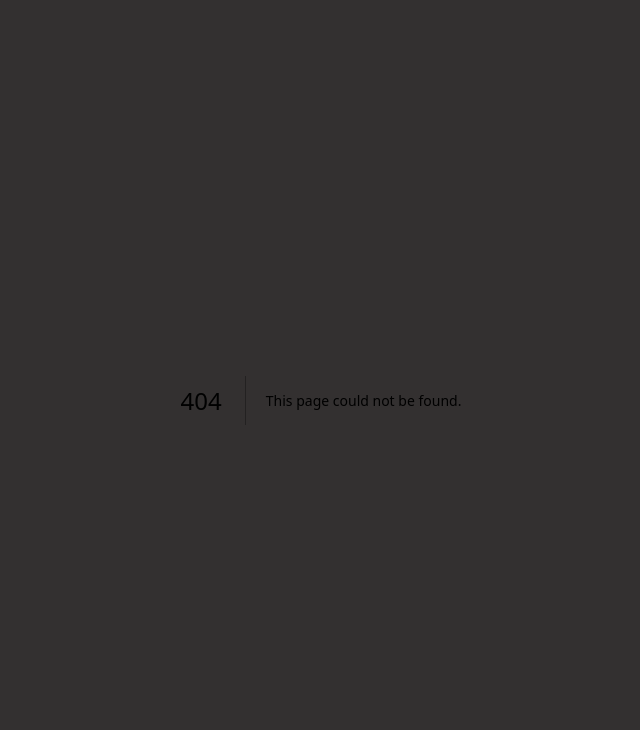
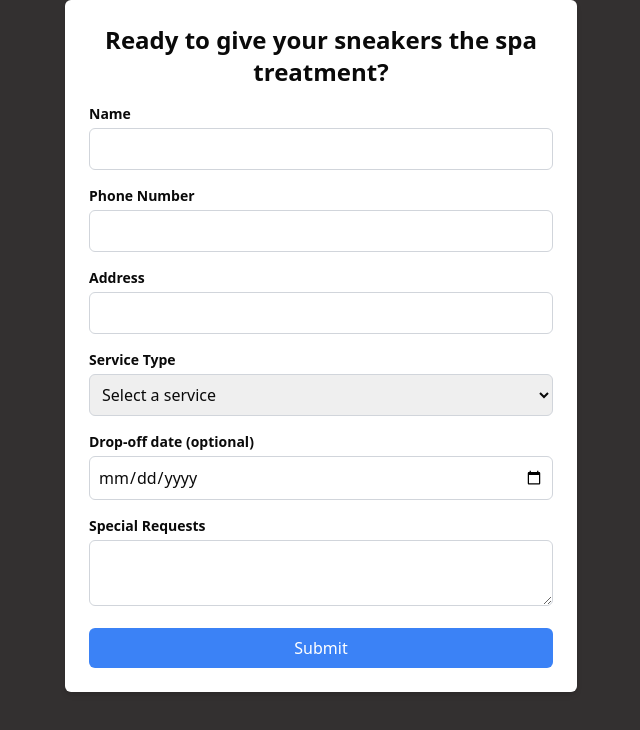
Before and after one commit to lumap-svg/SneakersSpa, a Next.js app: page /booking in a window 1280 px wide. Before the commit this address had no page. Shown: the top 730 px of the page, without its empty margins (319-959 px from the left). Built offline with nearby package versions, Linux system fonts and the light colour scheme.

Commit message:
created a booking form

```diff
--- /dev/null
+++ b/app/booking/page.tsx
@@ -0,0 +1,127 @@
+"use client"
+import React, { useState } from 'react';
+
+export default function Page() {
+  const [formData, setFormData] = useState({
+    name: '',
+    phoneNumber: '',
+    address: '',
+    dropOffDate: '',
+    serviceType: '',
+    specialRequests: '',
+  });
+
+  const handleChange = (e:any) => {
+    const { name, value } = e.target;
+    setFormData({
+      ...formData,
+      [name]: value,
+    });
+  };
+
+  const handleSubmit = (e:any) => {
+    e.preventDefault();
+    console.log(formData);
+    // Handle form submission logic here
+  };
+
+  return (
+    <div className="max-w-lg mx-auto p-6 bg-white shadow-md rounded-md">
+      <h1 className="text-2xl font-bold text-center mb-4">Ready to give your sneakers the spa treatment?</h1>
+      <form onSubmit={handleSubmit} className="space-y-4">
+        <div>
+          <label htmlFor="name" className="block text-sm font-semibold">Name</label>
+          <input
+            type="text"
+            id="name"
+            name="name"
+            value={formData.name}
+            onChange={handleChange}
+            className="w-full p-2 border border-gray-300 rounded-md mt-1"
+            required
+          />
+        </div>
+
+        <div>
+          <label htmlFor="phoneNumber" className="block text-sm font-semibold">Phone Number</label>
+          <input
+            type="tel"
+            id="phoneNumber"
+            name="phoneNumber"
+            value={formData.phoneNumber}
+            onChange={handleChange}
+            className="w-full p-2 border border-gray-300 rounded-md mt-1"
+            required
+          />
+        </div>
+
+        <div>
+          <label htmlFor="address" className="block text-sm font-semibold">Address</label>
+          <input
+            type="text"
+            id="address"
+            name="address"
+            value={formData.address}
+            onChange={handleChange}
+            className="w-full p-2 border border-gray-300 rounded-md mt-1"
+            required
+          />
+        </div>
+
+        {/* Service Type */}
+        <div>
+          <label htmlFor="serviceType" className="block text-sm font-semibold">Service Type</label>
+          <select
+            id="serviceType"
+            name="serviceType"
+            value={formData.serviceType}
+            onChange={handleChange}
+            className="w-full p-2 border border-gray-300 rounded-md mt-1"
+            required
+          >
+            <option value="">Select a service</option>
+            <option value="standard">standard</option>
+            <option value="Premium">Premium</option>
+            <option value="Specialized">Specialized</option>
+          </select>
+        </div>
+
+        {/* Drop-off Date */}
+        <div>
+          <label htmlFor="dropOffDate" className="block text-sm font-semibold">Drop-off date (optional)</label>
+          <input
+            type="date"
+            id="dropOffDate"
+            name="dropOffDate"
+            value={formData.dropOffDate}
+            onChange={handleChange}
+            className="w-full p-2 border border-gray-300 rounded-md mt-1"
+          />
+        </div>
+
+        {/* Special Requests */}
+        <div>
+          <label htmlFor="specialRequests" className="block text-sm font-semibold">Special Requests</label>
+          <textarea
+            id="specialRequests"
+            name="specialRequests"
+            value={formData.specialRequests}
+            onChange={handleChange}
+            // rows=3
+            className="w-full p-2 border border-gray-300 rounded-md mt-1"
+          />
+        </div>
+
+        {/* Submit Button */}
+        <div className="flex justify-center">
+          <button
+            type="submit"
+            className="w-full bg-blue-500 text-white py-2 rounded-md hover:bg-blue-600 focus:outline-none"
+          >
+            Submit
+          </button>
+        </div>
+      </form>
+    </div>
+  );
+}
--- a/components/heroslanding.tsx
+++ b/components/heroslanding.tsx
@@ -1,3 +1,4 @@
+"use client"
 import Image from 'next/image';
 import React from 'react';
 
@@ -26,7 +27,7 @@ export default function Heroslanding() {
         <h3 className="text-lg md:text-2xl font-semibold text-gray-600 mb-6">
           Machine-washed, dried, and ready in just 2 hours.
         </h3>
-        <button className="w-max mx-auto md:mx-0 rounded-full border border-[#52480ff8] bg-yellow-500 text-white px-6 py-3 text-lg font-semibold transition transform hover:scale-105 hover:bg-yellow-600 focus:outline-none focus:ring-2 focus:ring-yellow-400 focus:ring-opacity-50">
+        <button onClick={() =>'/booking'} className="w-max mx-auto md:mx-0 rounded-full border border-[#52480ff8] bg-yellow-500 text-white px-6 py-3 text-lg font-semibold transition transform hover:scale-105 hover:bg-yellow-600 focus:outline-none focus:ring-2 focus:ring-yellow-400 focus:ring-opacity-50">
           Get Started {">"}
         </button>
       </div>
```
